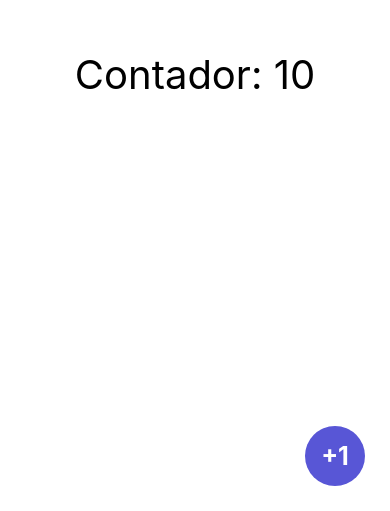
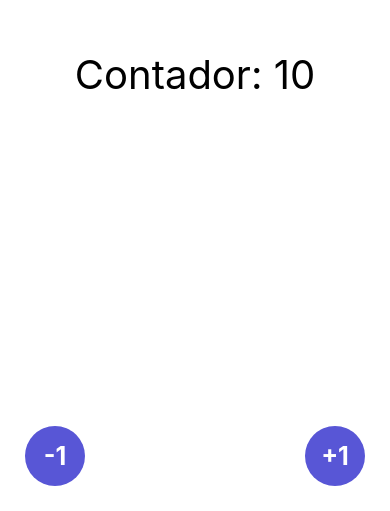
Before and after one commit to Cristaldo-Fiorela/React-Native-Udemy, a React Native app in the folder 02-PrimerProyecto/: screen / in a window 390 px wide. Shown: the part 333-844 px from the top of the page. Built offline with nearby package versions, Linux system fonts and the light colour scheme.

Commit message:
cambio de estilos en base a prop en ambos botones con condicional

```diff
--- a/02-PrimerProyecto/src/components/FloatBtn.tsx
+++ b/02-PrimerProyecto/src/components/FloatBtn.tsx
@@ -2,16 +2,21 @@ import React from 'react';
 import { StyleSheet, Text, TouchableOpacity, View } from 'react-native';
 
 interface Props {
+    position: 'bottomR' | 'bottomL';
     title: String;
     onPress: () =>  void;
 }
 
-const FloatBtn = ({title, onPress}: Props) => {
+const FloatBtn = ({title, onPress, position = 'bottomR'}: Props) => {
 
     return (
         <TouchableOpacity
             onPress={ onPress }
-            style={ styles.floatBtnLocationR }
+            style={
+                (position === 'bottomL')
+                    ? styles.floatBtnLocationL
+                    : styles.floatBtnLocationR
+            }
         >
             <View style={ styles.floatBtn } >
                 <Text style={ styles.floatBtnText }>{title}</Text>
--- a/02-PrimerProyecto/src/screens/ContadorScreen.tsx
+++ b/02-PrimerProyecto/src/screens/ContadorScreen.tsx
@@ -14,10 +14,16 @@ const ContadorScreen = () => {
             </Text>
 
             <FloatBtn
+                position='bottomR'
                 title="+1"
                 onPress={() => setContador(contador + 1)}
             />
 
+            <FloatBtn
+                position='bottomL'
+                title="-1"
+                onPress={() => setContador(contador - 1)}
+            />
 
             {/* <TouchableOpacity
                 onPress={() => setContador(contador - 1)}
```
